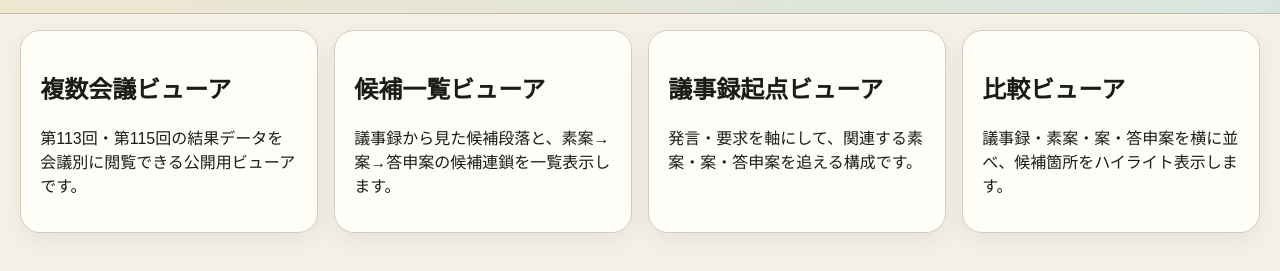
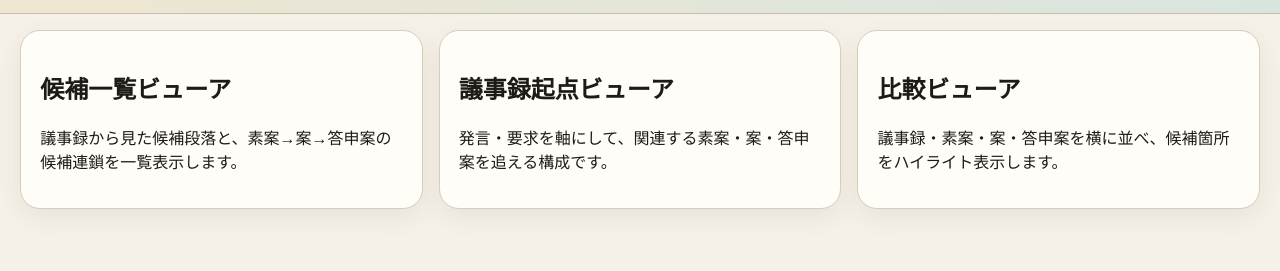
Before and after one commit to kou10111415/Digital_Policy_Process-tracing, a plain HTML site: page docs/index.html in a window 1280 px wide. Shown: the part 45-316 px from the top of the page. Drawn offline with Linux system fonts and the light colour scheme.

Commit message:
Update index.html

```diff
--- a/docs/index.html
+++ b/docs/index.html
@@ -14,10 +14,6 @@
   </header>
   <main>
     <section class="portal-grid">
-      <a class="portal-card" href="./process-tracing-viewer/">
-        <h2>複数会議ビューア</h2>
-        <p>第113回・第115回の結果データを会議別に閲覧できる公開用ビューアです。</p>
-      </a>
       <a class="portal-card" href="./candidates.html">
         <h2>候補一覧ビューア</h2>
         <p>議事録から見た候補段落と、素案→案→答申案の候補連鎖を一覧表示します。</p>
```
